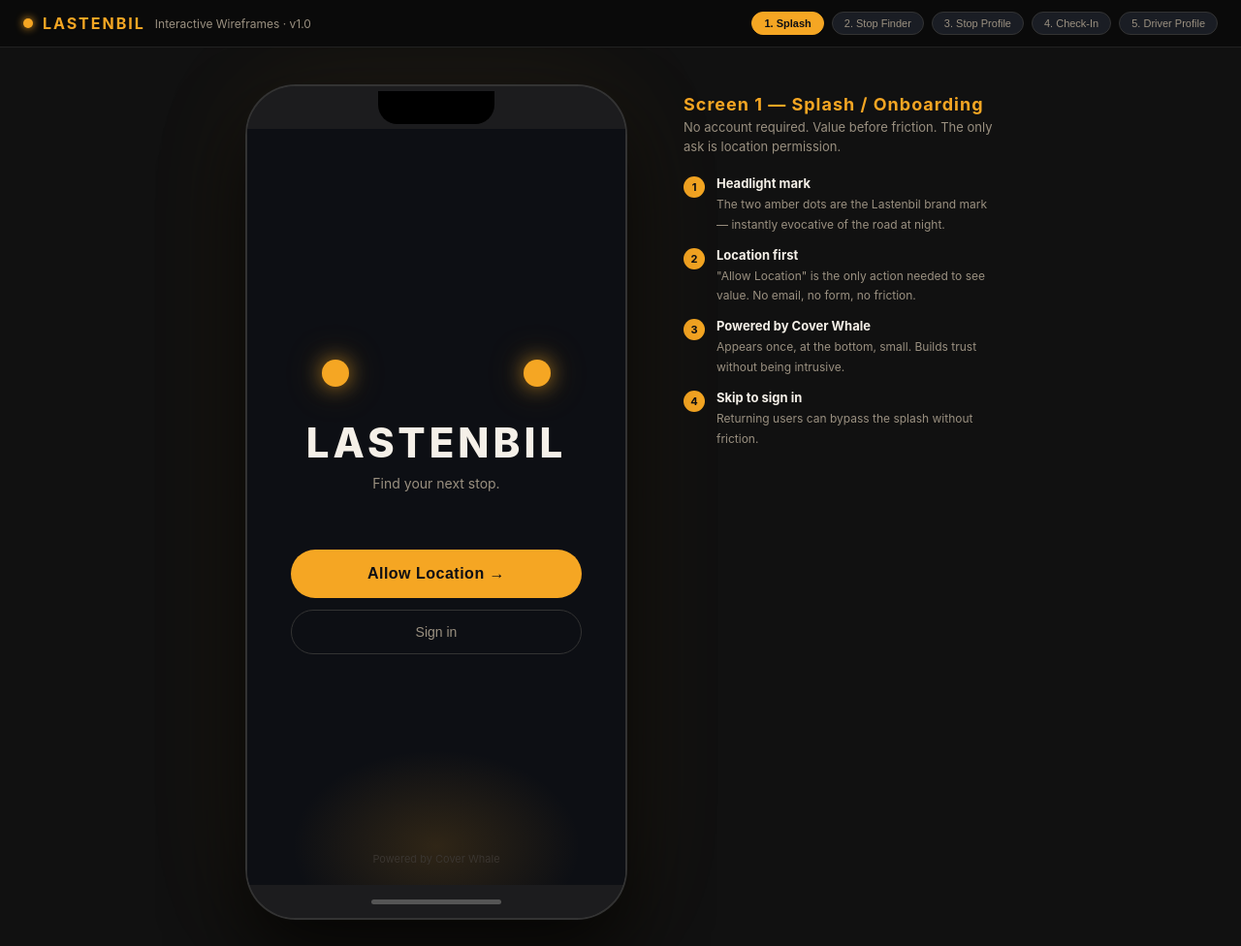
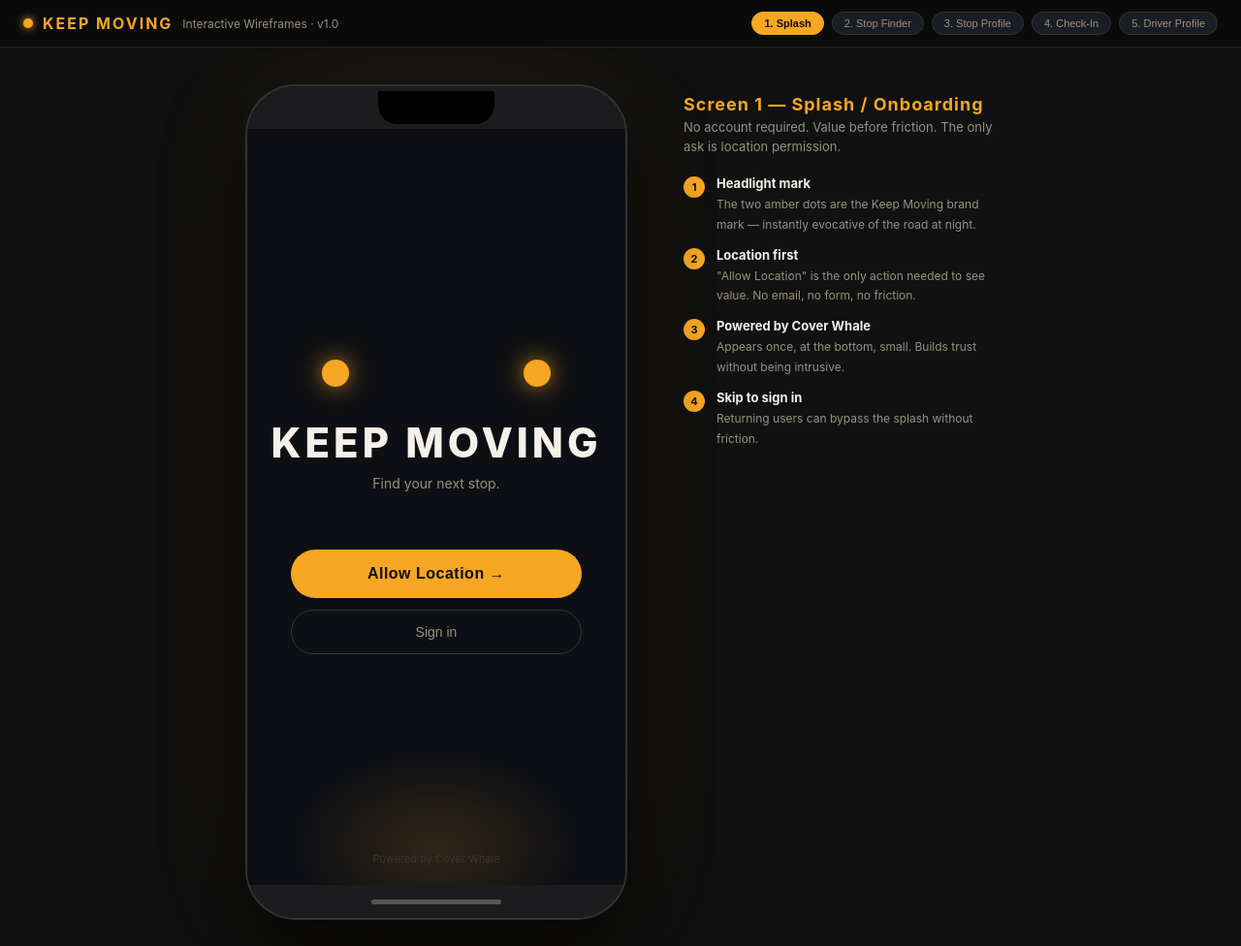
Before and after one commit to ian-a-315/lastenbil, a plain HTML site: page index.html in a window 1280 px wide. Shown: the whole page at 97% size. Drawn offline with Linux system fonts and the light colour scheme.

Commit message:
Rebrand: Lastenbil → Keep Moving
Renamed app throughout to Keep Moving — better resonance
with US drivers. Updated title, splash, nav logo, desktop
bar, and annotation copy across all 5 screens.

Co-Authored-By: Claude Sonnet 4.6 <noreply@anthropic.com>

```diff
--- a/index.html
+++ b/index.html
@@ -3,7 +3,7 @@
 <head>
 <meta charset="UTF-8">
 <meta name="viewport" content="width=device-width, initial-scale=1.0, maximum-scale=1.0">
-<title>Lastenbil — Interactive Wireframes</title>
+<title>Keep Moving — Interactive Wireframes</title>
 <style>
   /* ── Reset & Base ─────────────────────────────────────────── */
   *, *::before, *::after { box-sizing: border-box; margin: 0; padding: 0; }
@@ -920,7 +920,7 @@
 <div class="desktop-bar">
   <div style="display:flex;align-items:center;gap:10px;">
     <div style="width:10px;height:10px;background:var(--amber);border-radius:50%;box-shadow:0 0 8px var(--amber)"></div>
-    <h1>LASTENBIL</h1>
+    <h1>KEEP MOVING</h1>
     <span>Interactive Wireframes · v1.0</span>
   </div>
   <div class="screen-nav">
@@ -948,7 +948,7 @@
             <div class="headlight"></div>
             <div class="headlight"></div>
           </div>
-          <h1>LASTENBIL</h1>
+          <h1>KEEP MOVING</h1>
           <p>Find your next stop.</p>
           <button class="btn-primary" onclick="showScreen('finder', document.querySelectorAll('.screen-nav button')[1])">Allow Location →</button>
           <button class="btn-secondary">Sign in</button>
@@ -959,7 +959,7 @@
       <!-- SCREEN 2: STOP FINDER -->
       <div id="screen-finder" class="screen">
         <div class="nav-bar">
-          <div class="nav-logo">L<span>●</span>STENBIL</div>
+          <div class="nav-logo">KEEP<span>●</span>MOVING</div>
           <div style="display:flex;gap:8px">
             <div class="nav-icon">🔍</div>
             <div class="nav-icon">👤</div>
@@ -1281,7 +1281,7 @@
       <!-- SCREEN 5: DRIVER PROFILE -->
       <div id="screen-driver" class="screen">
         <div class="nav-bar">
-          <div class="nav-logo">L<span style="color:var(--amber)">●</span>STENBIL</div>
+          <div class="nav-logo">KEEP<span style="color:var(--amber)">●</span>MOVING</div>
           <div class="nav-icon">⚙</div>
         </div>
 
@@ -1401,7 +1401,7 @@ const ANNOTATIONS = {
     title: "Screen 1 — Splash / Onboarding",
     desc: "No account required. Value before friction. The only ask is location permission.",
     notes: [
-      { title: "Headlight mark", text: "The two amber dots are the Lastenbil brand mark — instantly evocative of the road at night." },
+      { title: "Headlight mark", text: "The two amber dots are the Keep Moving brand mark — instantly evocative of the road at night." },
       { title: "Location first", text: "\"Allow Location\" is the only action needed to see value. No email, no form, no friction." },
       { title: "Powered by Cover Whale", text: "Appears once, at the bottom, small. Builds trust without being intrusive." },
       { title: "Skip to sign in", text: "Returning users can bypass the splash without friction." },
```
